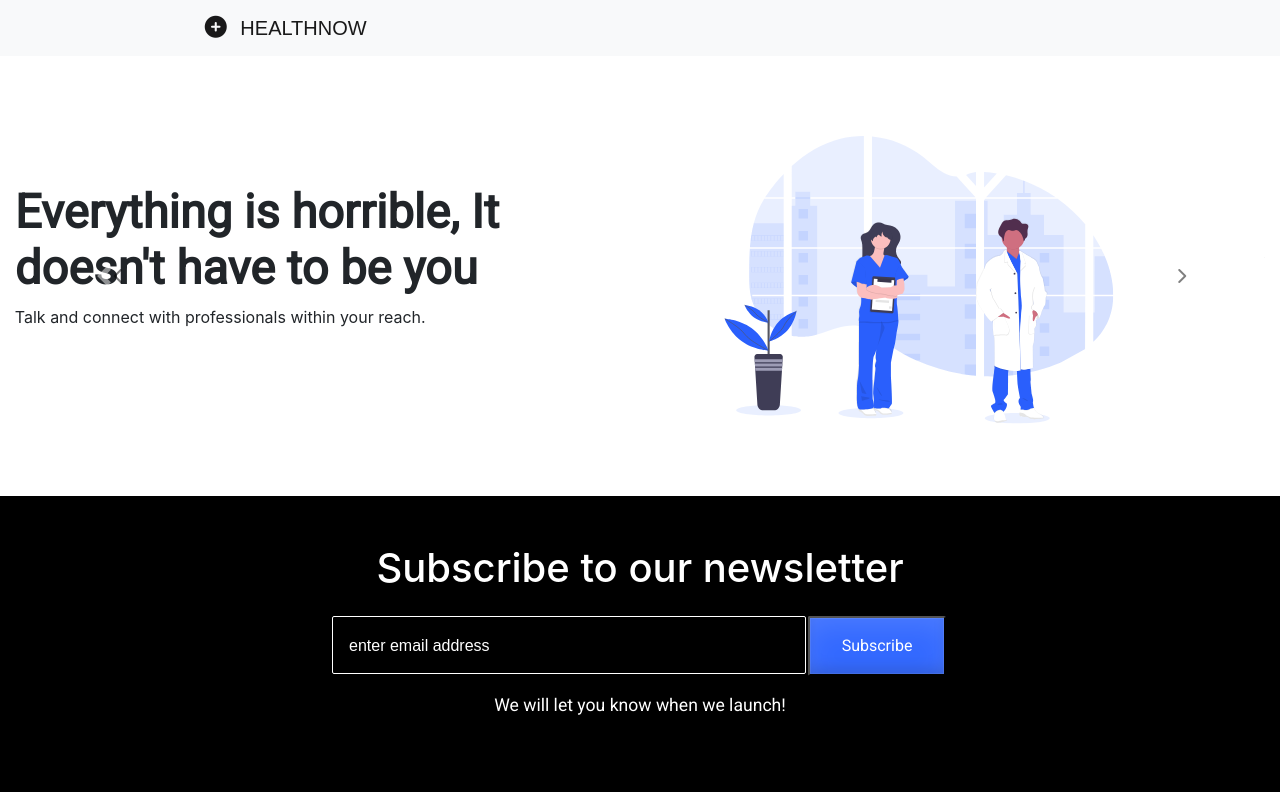
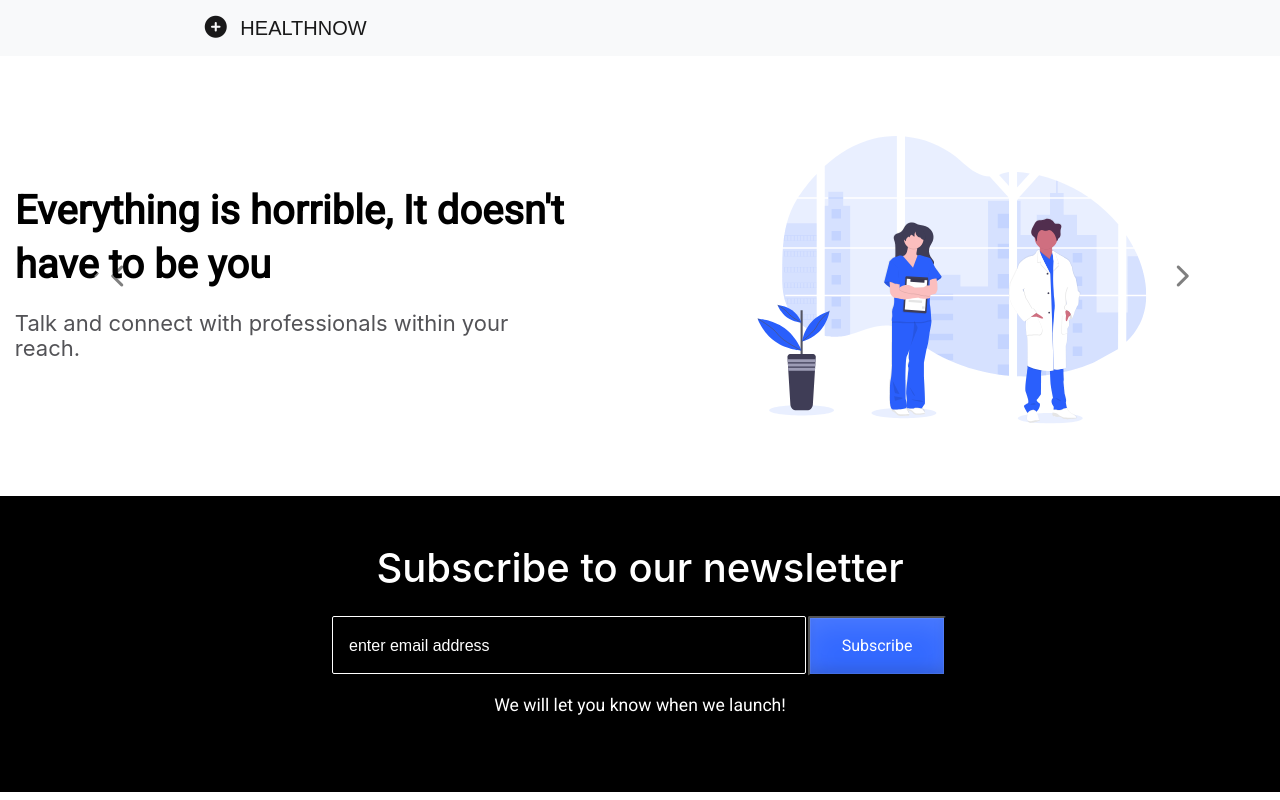
Before and after one commit to Team-Prime/landing-page, a Vue app: page / in a window 1280 px wide. Built offline with nearby package versions, Linux system fonts and the light colour scheme.

Commit message:
Workdone

```diff
--- a/src/components/Navigation.vue
+++ b/src/components/Navigation.vue
@@ -17,7 +17,7 @@
 <style scoped>
     #brand {
         font-family: 'PT Sans', sans-serif;
-        margin-left: 8.8rem;
+        padding-left: 8.8rem;
     }
     #font {
         font-size: 1.1em;
--- a/src/components/slider.vue
+++ b/src/components/slider.vue
@@ -78,7 +78,7 @@
                     <div class="container">
                         <div class="">
                             <div class="col-sm-12 col-md-12 text-center" id="description">
-                                <h1>Subscribe to our newsletter</h1>
+                                <h1>Thank you for your time!</h1>
                                 <p>Kindly subscribe for more details on our first version release.</p>
                             </div>
 
@@ -87,11 +87,11 @@
                 </div>
             </div>
             <a class="carousel-control-prev" href="#carouselExampleIndicators" id="icon" role="button" data-slide="prev">
-                <span class="carousel-control-prev-icon" aria-hidden="true"></span><i class="fas fa-chevron-left"></i>
+                <span class="carousel-control-prev-icon" aria-hidden="true"></span><i class="fas fa-chevron-left" id="icons"></i>
                 <span class="sr-only">Previous</span>
             </a>
             <a class="carousel-control-next" href="#carouselExampleIndicators" id="icon" role="button" data-slide="next">
-                <span class="carousel-control-next-icon" aria-hidden="true"></span><i class="fas fa-chevron-right"></i>
+                <span class="carousel-control-next-icon" aria-hidden="true"></span><i class="fas fa-chevron-right" id="icons"></i>
                 <span class="sr-only">Next</span>
             </a>
         </div>
@@ -109,8 +109,9 @@
         height: 55vh;
 
     }
-    #icon {
+    #icons {
         color: black;
+        font-size: 1.5em;
     }
     #description {
         padding-top: 8rem;
@@ -118,7 +119,15 @@
     #description h1 {
         font-family: 'Roboto', sans-serif;
         font-weight: 700;
-        font-size: 2.94rem;
+        font-size: 40px;
+        color: black;
+        line-height: 54.47px;
+    }
+    #description p {
+        font-size: 22px;
+        color: #535357;
+        padding-top: 10px;
+        line-height: 25px;
     }
     img {
         padding-top: 5rem;
@@ -126,4 +135,8 @@
         height: 23rem;
         width: 35rem;
     }
+    .row {
+        width: 1186px;
+        height: 394px;
+    }
 </style>
```
